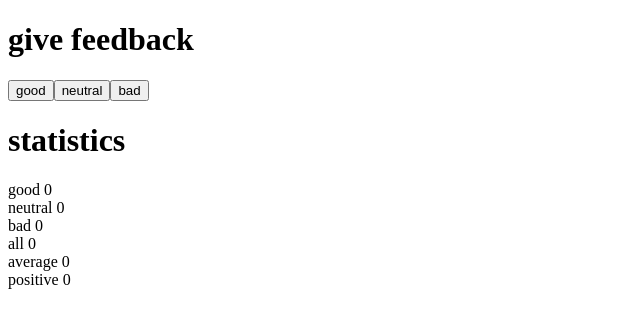
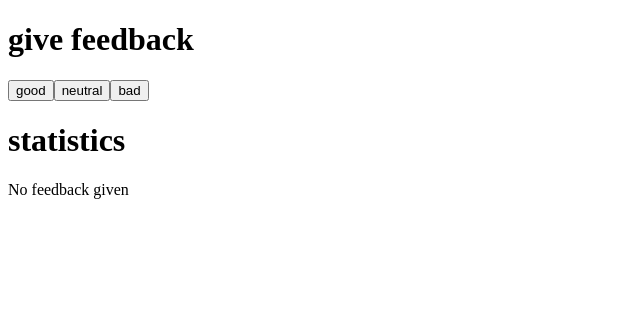
Before and after one commit to arkadx13/fullstack-open, a React (Vite) app in the folder part1/unicafe/: page / in a window 1280 px wide. Shown: the top 328 px of the page, without its empty margins (0-640 px from the left). Built offline with nearby package versions, Linux system fonts and the light colour scheme.

Commit message:
unicafe 1.9 done

```diff
--- a/part1/unicafe/src/App.jsx
+++ b/part1/unicafe/src/App.jsx
@@ -57,6 +57,9 @@ const App = () => {
 			<FeedbackButton onClick={handleBadFeedback} text="bad" />
 
 			<h1>statistics</h1>
+			{feedbackCounts === 0 ? (
+				<div>No feedback given</div>
+			) : (
 				<Statistics
 					good={good}
 					neutral={neutral}
@@ -65,6 +68,7 @@ const App = () => {
 					averageScore={averageScore}
 					positivePercentage={positivePercentage}
 				/>
+			)}
 		</div>
 	);
 };
```
Lines whose indentation alone changed are shown as unchanged.
